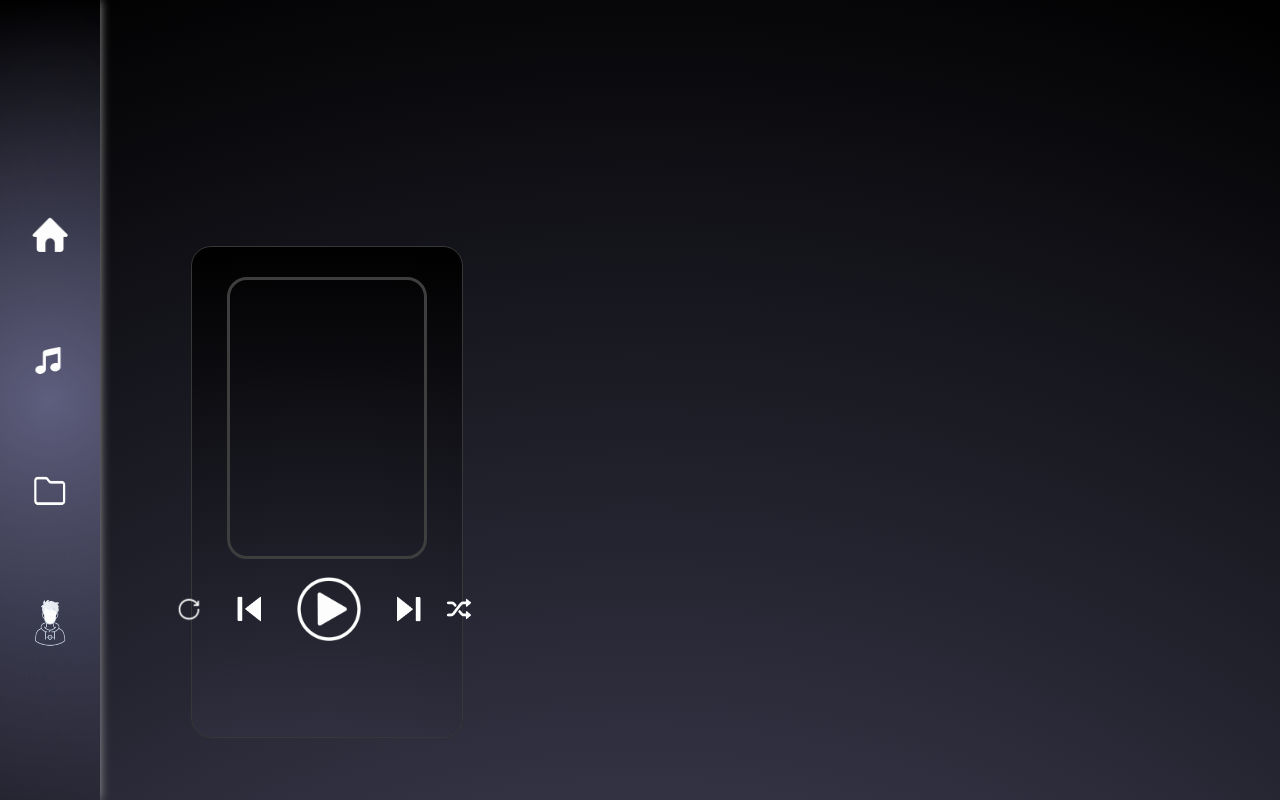
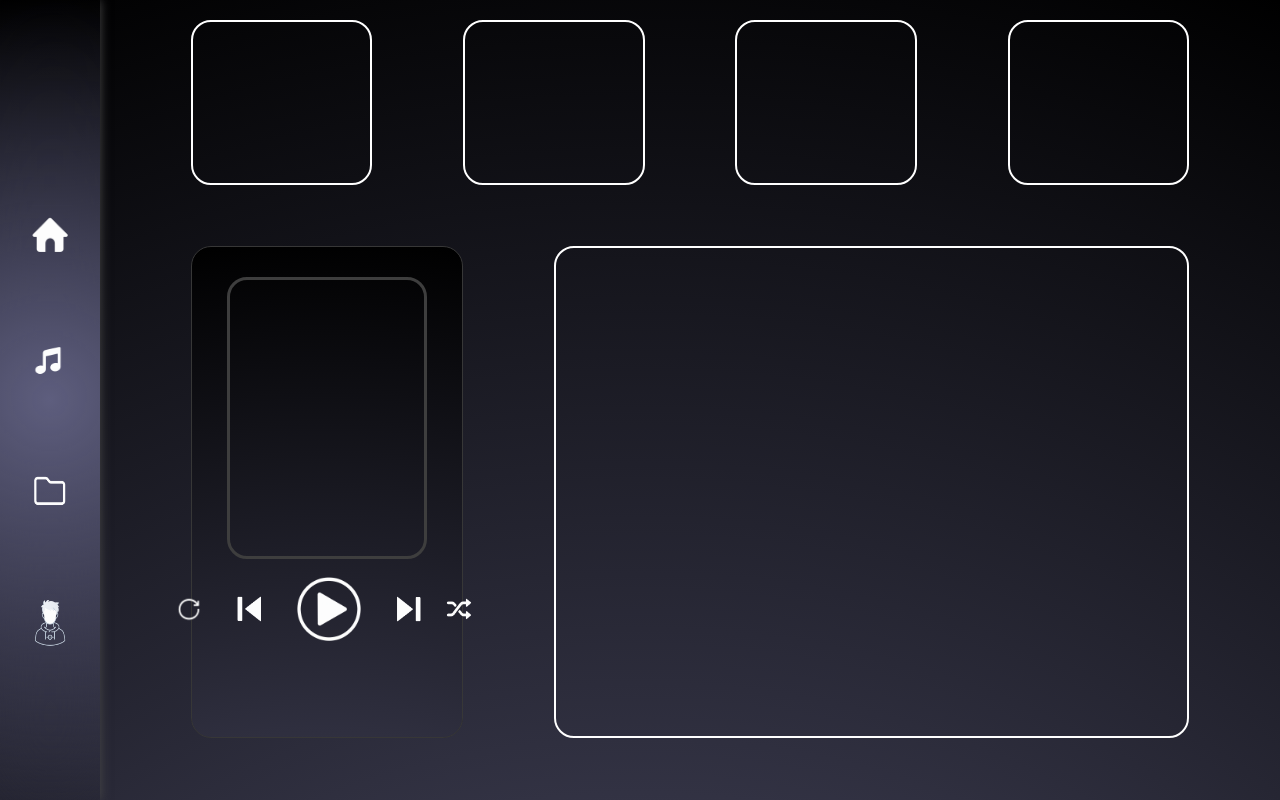
Before and after one commit to Manavk2004/AI-music-App, a React (Vite) app: page / in a window 1280 px wide. Built offline with nearby package versions, Linux system fonts and the light colour scheme.

Commit message:
All fidgets placed on homescreen

```diff
--- a/src/css/homepage.css
+++ b/src/css/homepage.css
@@ -90,7 +90,7 @@ body{
   background-color: rgb(114, 114, 114);
   background: transparent;
   backdrop-filter: blur(40px);
-  box-shadow: 0 0 10px rgb(157, 155, 155);
+  box-shadow: 0 0 10px rgb(72, 72, 72);
   background-image: radial-gradient(circle at 50% 50%, rgb(94, 94, 126), transparent); /* black with 60% opacity */
 
 }
@@ -197,3 +197,74 @@ body{
 }
 
 /* End Audio Editing */
+
+
+
+/* Figdets */
+
+@keyframes slideFromTop{
+  from{
+    transform: translateY(-100%);
+    opacity: 0;
+  }
+  to{
+    transform: translateY(0);
+    opacity: 1;
+  }
+}
+
+.fidgets{
+  border-radius: 20px;
+}
+
+#fidget1{
+  border: 2px solid white;
+  grid-column: 2 / 4;
+  grid-row: 1 / 4;
+  margin-top: 20px;
+  animation: slideFromTop 1s ease-out forwards
+
+}
+
+#fidget2{
+  border: 2px solid white;
+  grid-column: 5 / 7;
+  grid-row: 1 / 4;
+  margin-top: 20px;
+  animation: slideFromTop 1.4s ease-out forwards
+
+}
+
+#fidget3{
+  border: 2px solid white;
+  grid-column: 8 / 10;
+  grid-row: 1 / 4;
+  margin-top: 20px;
+  animation: slideFromTop 1.8s ease-out forwards
+
+}
+
+#fidget4{
+  border: 2px solid white;
+  grid-column: 11 / 13;
+  grid-row: 1 / 4;
+  margin-top: 20px;
+  animation: slideFromTop 2.2s ease-out forwards
+
+}
+
+
+
+/* End Fidgets */
+
+
+/* Chat Bot */
+#chat-bot{
+  border: 2px solid white;
+  grid-column: 6 / 13;
+  grid-row: 5 / 13;
+  border-radius: 20px;
+}
+
+
+/* End Chat Bot */
--- a/src/pages/homePage/homepage.jsx
+++ b/src/pages/homePage/homepage.jsx
@@ -30,7 +30,20 @@ export default function homePage(){
                         </ul>
                     </nav>
                 </div>
+
                 <div id="body-container">
+                    <div class="fidgets" id="fidget1">
+
+                    </div>
+                    <div class="fidgets" id="fidget2">
+
+                    </div>
+                    <div class="fidgets" id="fidget3">
+
+                    </div>
+                    <div class="fidgets" id="fidget4">
+
+                    </div>
                     <div id="mp3-container1">
                         <div id="mp3-photo-1">
                         </div>
@@ -43,6 +56,8 @@ export default function homePage(){
                             <img id="shuffle-button" src={shuffle}/>
                         </div>
                     </div>
+                    <div id="chat-bot">
+                    </div>
                 </div>
             </div>
 
```
